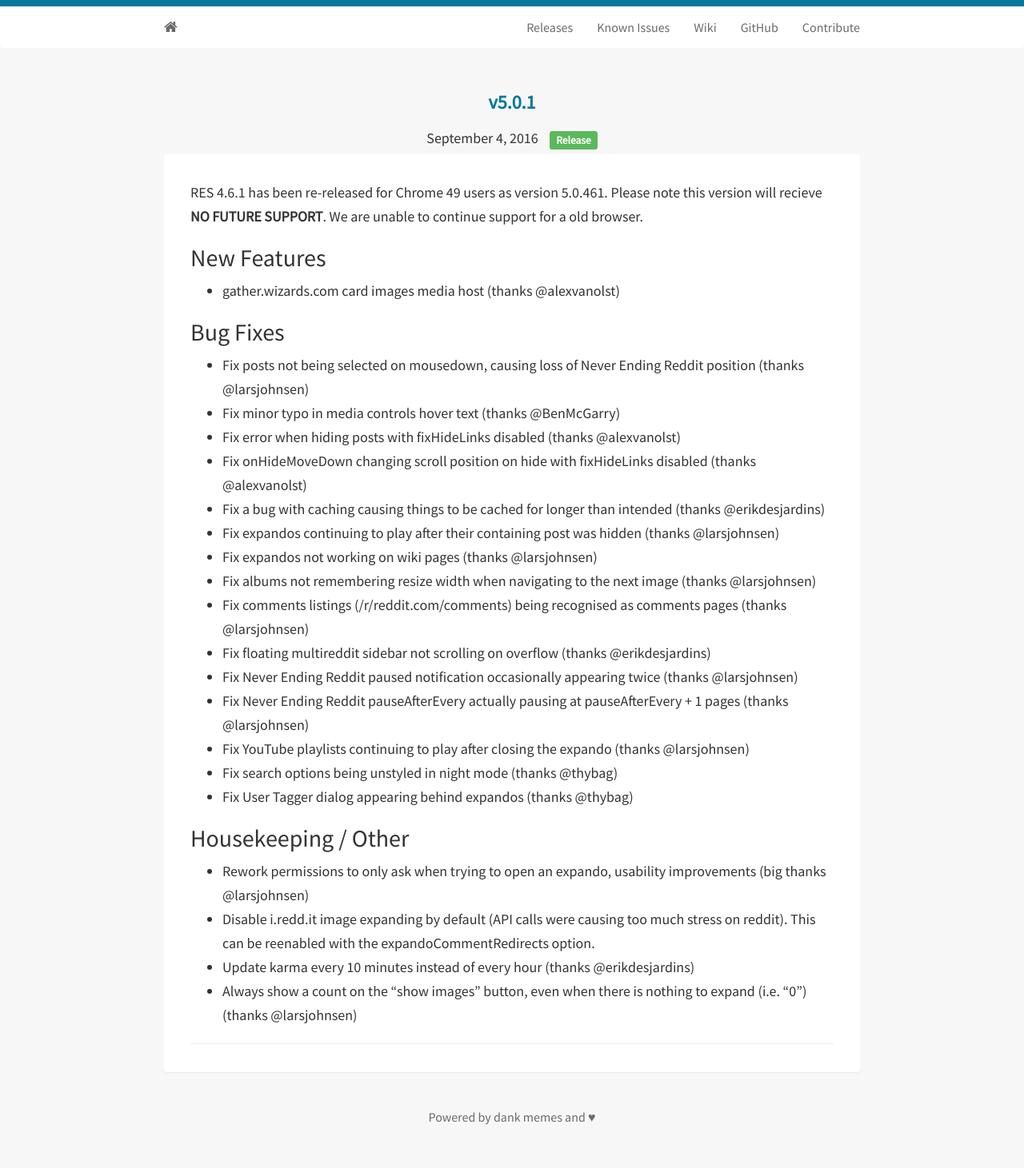
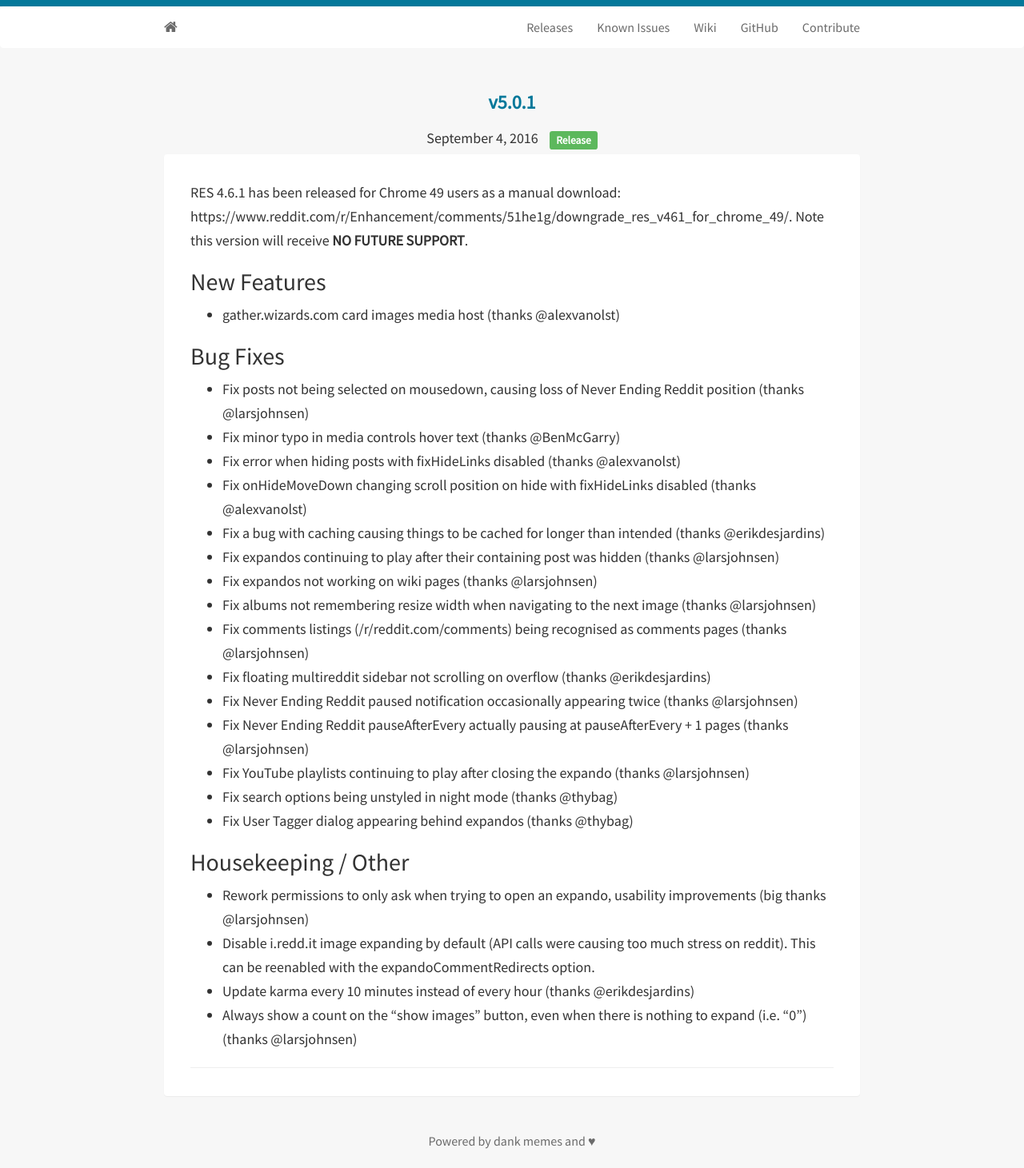
Before and after one commit to Reddit-Enhancement-Suite/Reddit-Enhancement-Suite.github.io, a Jekyll site: the page built from _posts/2016-09-04-501.md, in a window 1280 px wide. Shown: the whole page at 80% size. Built offline with Jekyll 4.4.1, drawn with Linux system fonts in a browser that asks for light colours; nearby versions of some CDN libraries; before the commit the page ends 1431 px from its top, so only the background shows below that.

Commit message:
update res v461 instructions/download

```diff
--- a/_posts/2016-09-04-501.md
+++ b/_posts/2016-09-04-501.md
@@ -5,7 +5,7 @@ tags:
 - Release
 ---
 
-RES 4.6.1 has been re-released for Chrome 49 users as version 5.0.461. Please note this version will recieve **NO FUTURE SUPPORT**. We are unable to continue support for a old browser.
+RES 4.6.1 has been released for Chrome 49 users as a manual download: https://www.reddit.com/r/Enhancement/comments/51he1g/downgrade_res_v461_for_chrome_49/. Note this version will receive **NO FUTURE SUPPORT**.
 
 ### New Features
 
```
